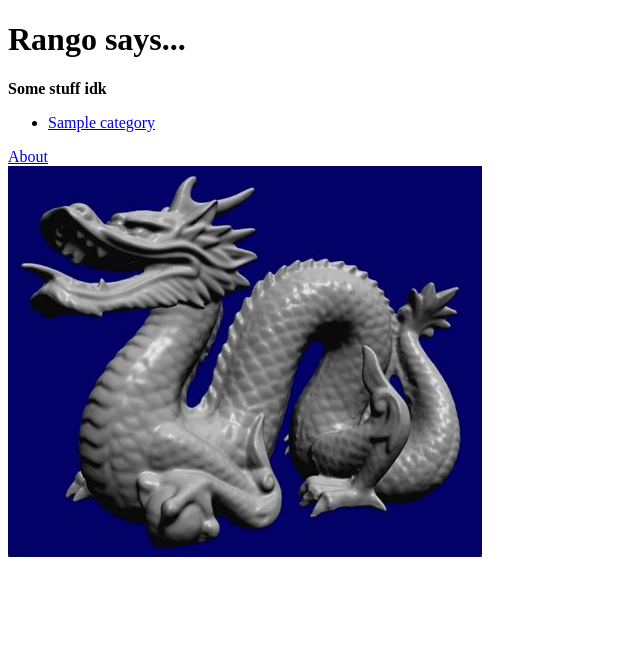
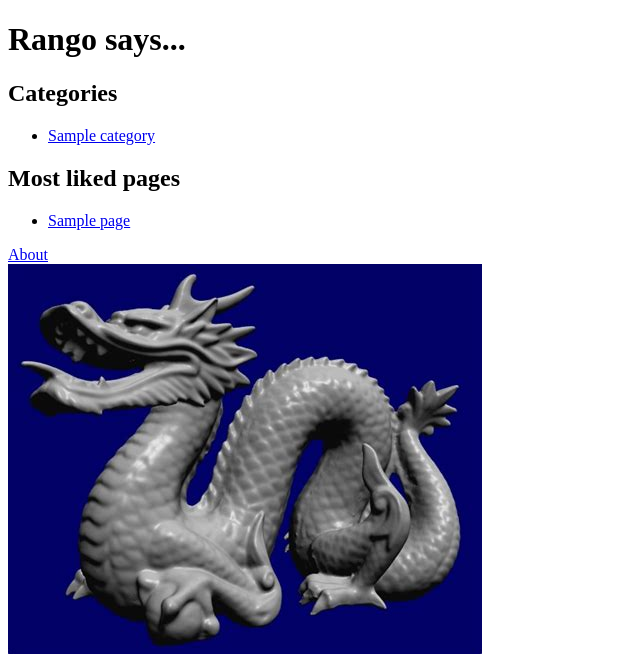
Before and after one commit to LoganBrownGU/tango_with_django_project, a Django app: page / in a window 1280 px wide. Shown: the top 654 px of the page, without its empty margins (0-640 px from the left). Run offline with Django 3.2, Linux system fonts and the light colour scheme; tables that the repository leaves empty hold one stand-in row (values such as "Sample post").

Commit message:
added list of top 5 pages

```diff
--- a/rango/views.py
+++ b/rango/views.py
@@ -6,9 +6,11 @@ from rango.models import Category
 
 def index(request):
     category_list = Category.objects.order_by('-likes')[:5]
+    pages_list = Page.objects.order_by('-views')[:5]
+
     context_dict = {}
-    context_dict['boldmessage'] = 'Some stuff idk'
     context_dict['categories'] = category_list
+    context_dict['pages'] = pages_list
 
     return render(request, 'rango/index.html', context=context_dict)
 
@@ -29,7 +31,7 @@ def show_category(request, category_name_slug):
     return render(request, 'rango/category.html', context=context_dict)
 
 def about(request):
-    context_dict = {'boldmessage': 'Here\'s another teapot'}
+    context_dict = {'boldmessage': 'Here\'s a teapot'}
 
     return render(request, 'rango/about.html', context=context_dict)
 
--- a/templates/rango/index.html
+++ b/templates/rango/index.html
@@ -11,10 +11,7 @@
         <h1>Rango says...</h1>
 
         <div>
-            <strong>{{ boldmessage }}</strong><br />
-        </div>
-
-        <div>
+            <h2>Categories</h2>
             {% if categories %}
             <ul>
             {% for category in categories %}
@@ -27,6 +24,19 @@
         </div>
 
         <div>
+            <h2>Most liked pages</h2>
+            {% if pages %}
+            <ul>
+                {% for page in pages %}
+                <li><a href="{{ page.url }}">{{ page.title }}</a></li>
+                {% endfor %}
+            </ul>
+            {% else %}
+            <strong>there are no pages present</strong>
+            {% endif %}
+        </div>
+
+        <div>
             <a href="/rango/about">About</a><br />
             <img src="{{ MEDIA_URL }}dragon.jpg" alt="stanford dragon" />
         </div>
```
